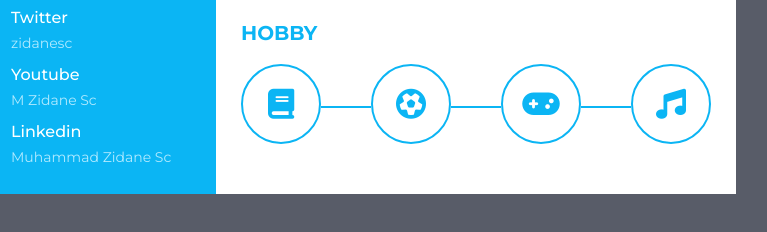
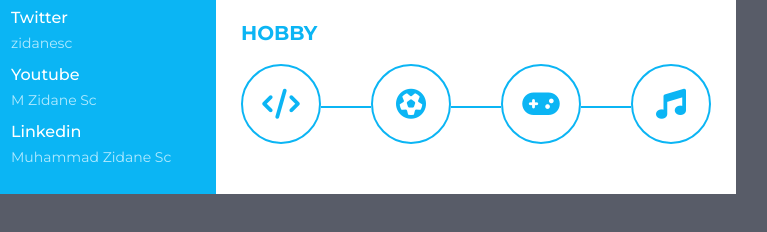
Before and after one commit to self-learnary/portfolio-git-jcc, a plain HTML site: page cv/muhammad-zidane-sc.html in a window 1280 px wide. Shown: the part 1046-1278 px from the top of the page, 304-1071 px from the left. Drawn offline with Linux system fonts and the light colour scheme.

Commit message:
update cv: change hobby from read to code

```diff
--- a/cv/muhammad-zidane-sc.html
+++ b/cv/muhammad-zidane-sc.html
@@ -244,7 +244,7 @@
                     <p class="bold">Hobby</p>
                 </div>
                 <ul>
-                    <li><i class="fas fa-book"></i></li>
+                    <li><i class="fas fa-code"></i></li>
                     <li><i class="fas fa-futbol"></i></li>
                     <li><i class="fas fa-gamepad"></i></li>
                     <li><i class="fas fa-music"></i></li>
```
